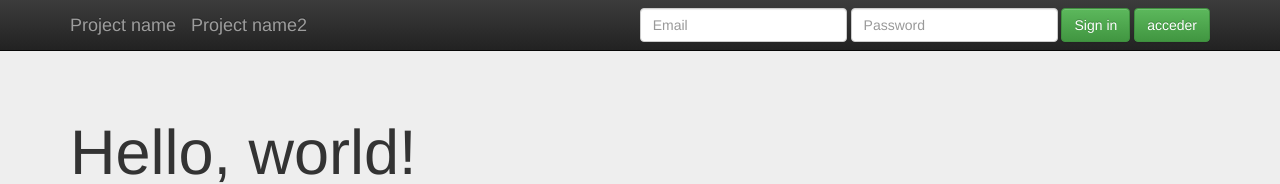
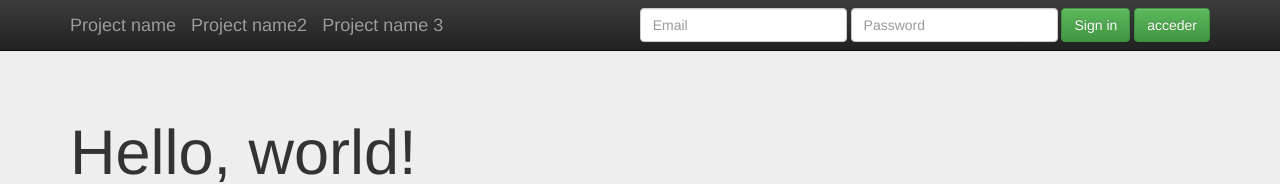
Before and after one commit to organizacion-prueb/demo-01, a plain HTML site: page index.html in a window 1280 px wide. Shown: the top 184 px of the page. Drawn offline with nearby package versions, Linux system fonts and the light colour scheme.

Commit message:
se agrego otro titulo en navbar

```diff
--- a/index.html
+++ b/index.html
@@ -38,6 +38,8 @@
           </button>
           <a class="navbar-brand" href="#">Project name</a>
           <a class="navbar-brand" href="#">Project name2</a>
+          <a class="navbar-brand" href="#">Project name 3</a>
+
 
         </div>
         <div id="navbar" class="navbar-collapse collapse">
```
